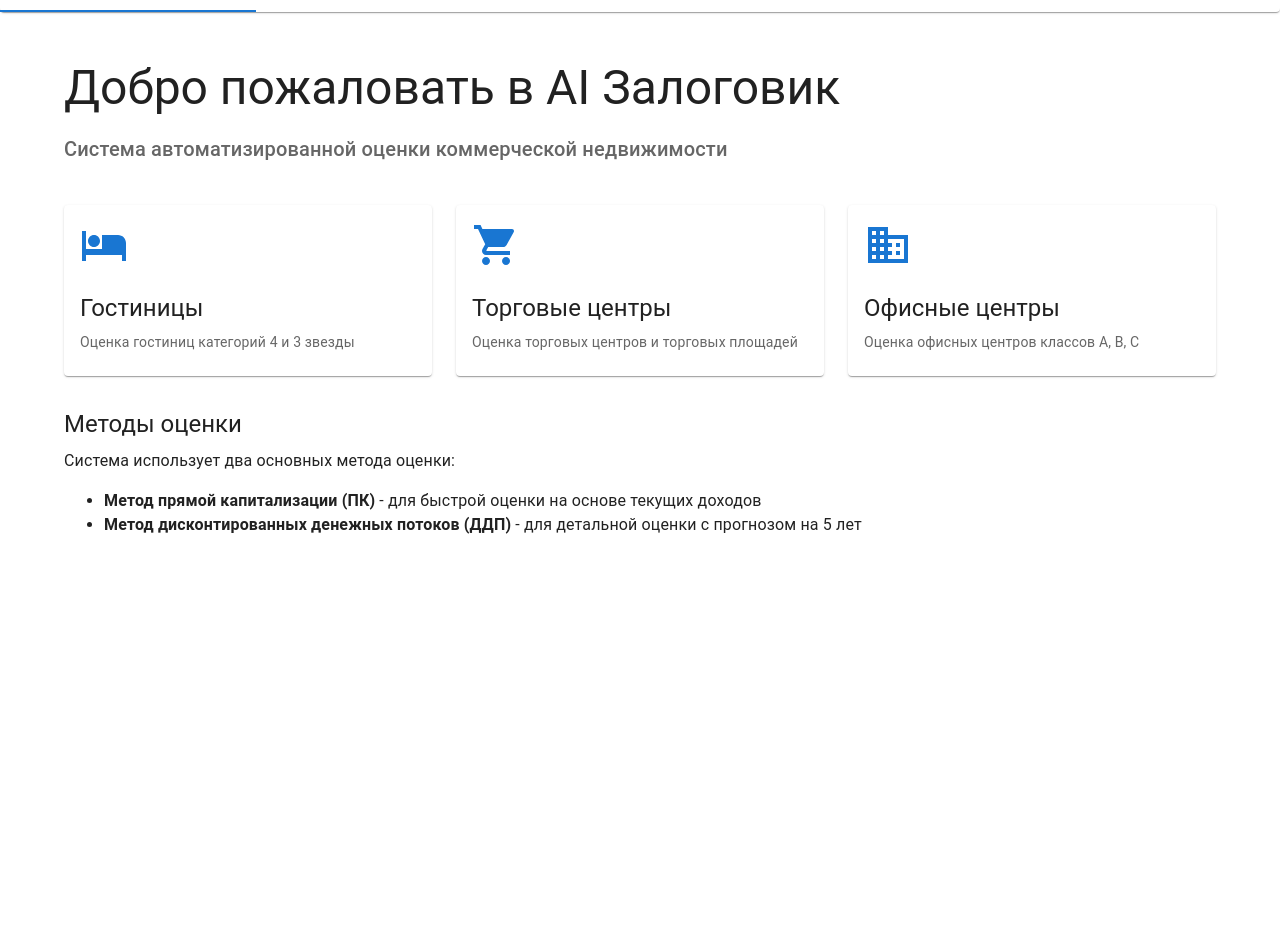
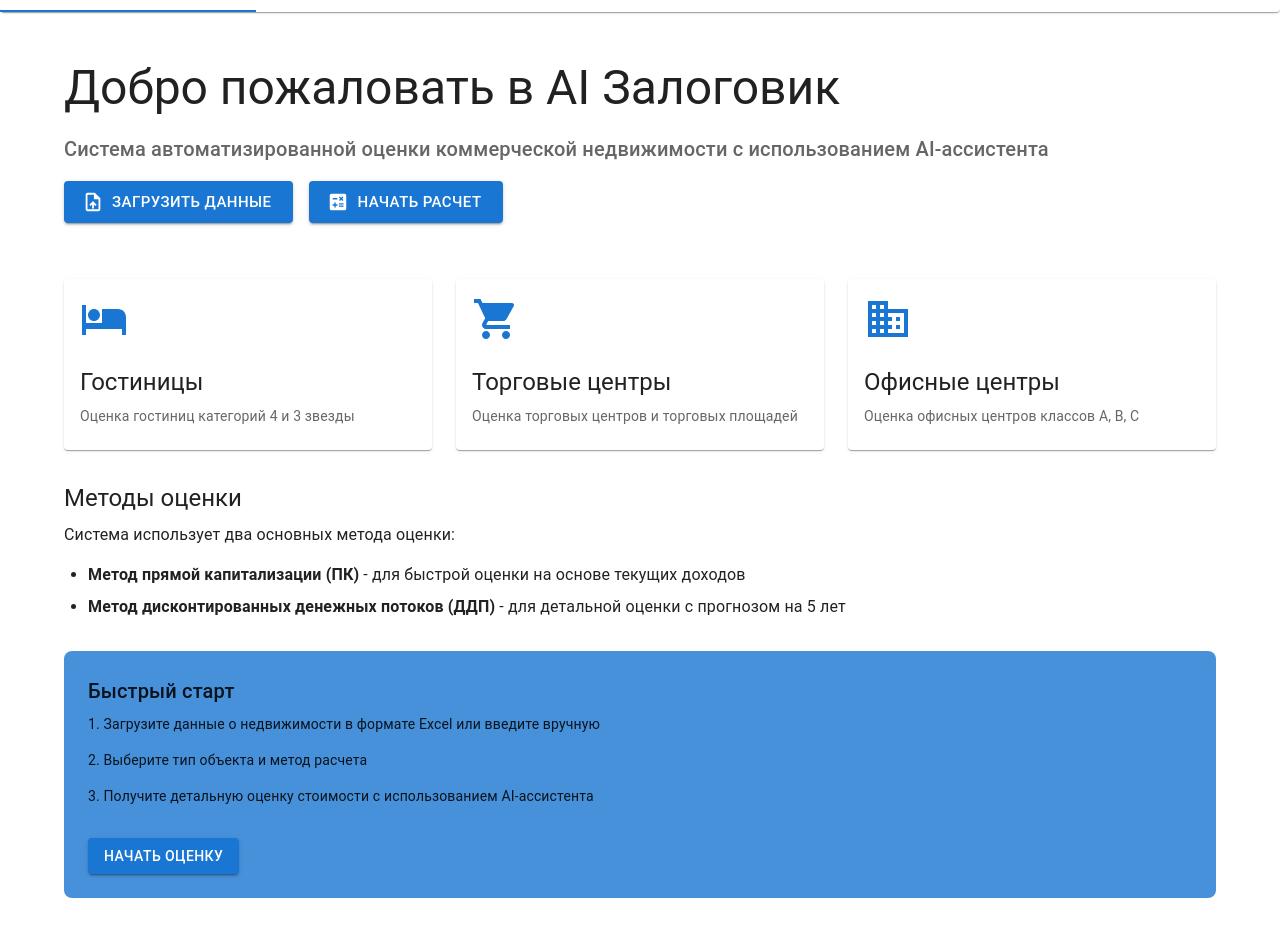
Before and after one commit to jfsagro-glitch/AIC, a React (Create React App) app in the folder frontend/: page / in a window 1280 px wide. Shown: the part 124-1054 px from the top of the page. Before the commit the page ends 800 px from the top, so only its background shows below. Built offline with nearby package versions, Linux system fonts and the light colour scheme; no server answers.

Commit message:
Fix: Add .nojekyll file, improve HomePage with navigation buttons and better UI

```diff
--- a/frontend/src/pages/HomePage.tsx
+++ b/frontend/src/pages/HomePage.tsx
@@ -1,18 +1,42 @@
 import React from 'react';
-import { Typography, Box, Card, CardContent, Grid } from '@mui/material';
+import { Typography, Box, Card, CardContent, Grid, Button } from '@mui/material';
+import { useNavigate } from 'react-router-dom';
 import HotelIcon from '@mui/icons-material/Hotel';
 import ShoppingCartIcon from '@mui/icons-material/ShoppingCart';
 import BusinessIcon from '@mui/icons-material/Business';
+import CalculateIcon from '@mui/icons-material/Calculate';
+import UploadFileIcon from '@mui/icons-material/UploadFile';
 
 const HomePage: React.FC = () => {
+  const navigate = useNavigate();
+
   return (
     <Box>
       <Typography variant="h3" component="h1" gutterBottom>
         Добро пожаловать в AI Залоговик
       </Typography>
       <Typography variant="h6" color="text.secondary" paragraph>
-        Система автоматизированной оценки коммерческой недвижимости
+        Система автоматизированной оценки коммерческой недвижимости с использованием AI-ассистента
       </Typography>
+
+      <Box sx={{ mb: 4, display: 'flex', gap: 2, flexWrap: 'wrap' }}>
+        <Button
+          variant="contained"
+          size="large"
+          startIcon={<UploadFileIcon />}
+          onClick={() => navigate('/upload')}
+        >
+          Загрузить данные
+        </Button>
+        <Button
+          variant="contained"
+          size="large"
+          startIcon={<CalculateIcon />}
+          onClick={() => navigate('/calculate')}
+        >
+          Начать расчет
+        </Button>
+      </Box>
 
       <Grid container spacing={3} sx={{ mt: 2 }}>
         <Grid item xs={12} md={4}>
@@ -65,16 +89,39 @@ const HomePage: React.FC = () => {
         <Typography variant="body1" paragraph>
           Система использует два основных метода оценки:
         </Typography>
-        <ul>
-          <li>
+        <Box component="ul" sx={{ pl: 3 }}>
+          <li style={{ marginBottom: '0.5rem' }}>
             <strong>Метод прямой капитализации (ПК)</strong> - для быстрой оценки
             на основе текущих доходов
           </li>
-          <li>
+          <li style={{ marginBottom: '0.5rem' }}>
             <strong>Метод дисконтированных денежных потоков (ДДП)</strong> - для
             детальной оценки с прогнозом на 5 лет
           </li>
-        </ul>
+        </Box>
+      </Box>
+
+      <Box sx={{ mt: 4, p: 3, bgcolor: 'primary.light', borderRadius: 2 }}>
+        <Typography variant="h6" gutterBottom>
+          Быстрый старт
+        </Typography>
+        <Typography variant="body2" paragraph>
+          1. Загрузите данные о недвижимости в формате Excel или введите вручную
+        </Typography>
+        <Typography variant="body2" paragraph>
+          2. Выберите тип объекта и метод расчета
+        </Typography>
+        <Typography variant="body2" paragraph>
+          3. Получите детальную оценку стоимости с использованием AI-ассистента
+        </Typography>
+        <Button
+          variant="contained"
+          color="primary"
+          onClick={() => navigate('/calculate')}
+          sx={{ mt: 2 }}
+        >
+          Начать оценку
+        </Button>
       </Box>
     </Box>
   );
```
Also changed, not shown: 1 other file (tests, documents, lock files or other folders).
